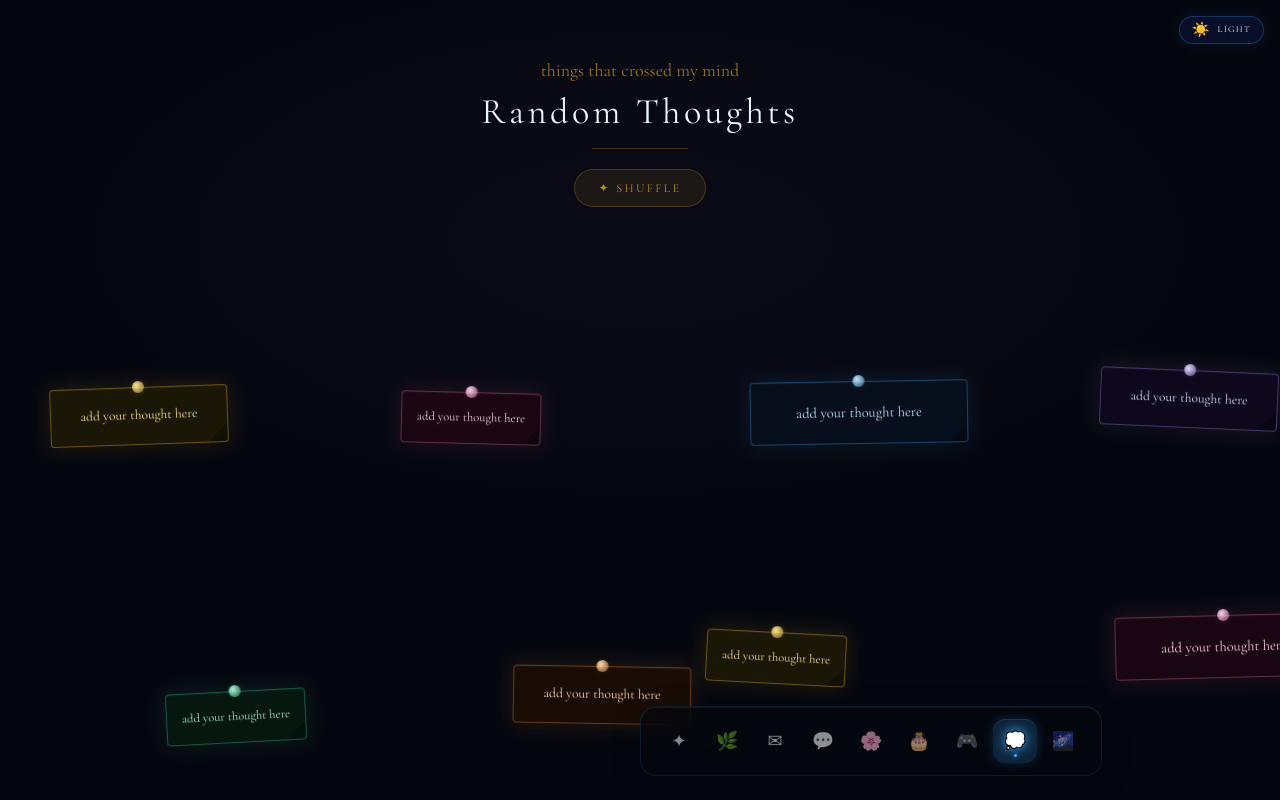
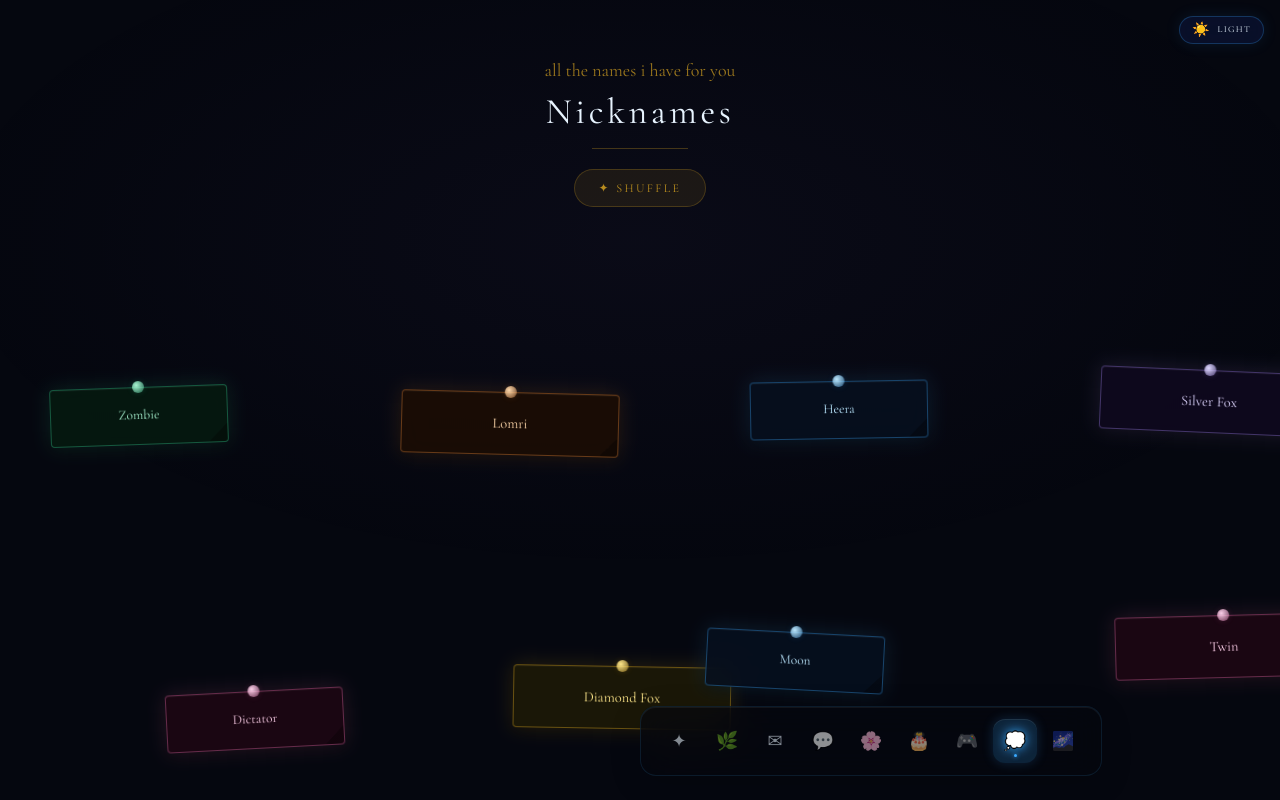
Before and after one commit to 0Vaibhav-Sinha0/twin, a Next.js app: page /thoughts in a window 1280 px wide. Shown: the top 800 px of the page. Built offline with nearby package versions, Linux system fonts and the light colour scheme.

Commit message:
content: rename thoughts → nicknames, fill in all 11 of Nandani's nicknames

```diff
--- a/components/shared/BottomDock.tsx
+++ b/components/shared/BottomDock.tsx
@@ -14,7 +14,7 @@
   { href: "/garden",        icon: "🌸",  label: "Garden"        },
   { href: "/cake",          icon: "🎂",  label: "Cake"          },
   { href: "/games",         icon: "🎮",  label: "Games"         },
-  { href: "/thoughts",      icon: "💭",  label: "Thoughts"      },
+  { href: "/thoughts",      icon: "💭",  label: "Nicknames"      },
   { href: "/constellation", icon: "🌌",  label: "Stars"         },
 ];
 
--- a/components/thoughts/ThoughtsBoard.tsx
+++ b/components/thoughts/ThoughtsBoard.tsx
@@ -63,7 +63,7 @@
             className="font-hand text-lg mb-2"
             style={{ color: "rgba(251,191,36,0.6)" }}
           >
-            things that crossed my mind
+            all the names i have for you
           </motion.p>
           <motion.h1
             initial={{ opacity: 0, y: 16 }}
@@ -72,7 +72,7 @@
             className="font-display text-4xl tracking-widest"
             style={{ color: "var(--text-primary)" }}
           >
-            Random Thoughts
+            Nicknames
           </motion.h1>
           <motion.div
             initial={{ scaleX: 0 }}
--- a/data/thoughts.ts
+++ b/data/thoughts.ts
@@ -12,13 +12,10 @@
   text: string;
   color: ThoughtColor;
   size: ThoughtSize;
-  // Seed for deterministic random positioning (0-1)
   seed: number;
-  // Slight rotation in degrees
   rotation: number;
 };
 
-// Color token map — night mode glowing sticky notes
 export const THOUGHT_COLORS: Record<
   ThoughtColor,
   { bg: string; border: string; text: string; glow: string }
@@ -61,73 +58,66 @@
   },
 };
 
-// ── ADD YOUR THOUGHTS HERE ──────────────────────────────────────────
-// text: the thought itself
-// color: yellow | pink | blue | green | violet | orange
-// size: small | medium | large
-// rotation: -4 to +4 (degrees of tilt, negative = left, positive = right)
-// seed: 0–1 (controls position on screen — change to reposition)
-// ───────────────────────────────────────────────────────────────────
 export const THOUGHTS: Thought[] = [
   {
     id: "th1",
-    text: "add your thought here",
-    color: "yellow",
+    text: "Zombie",
+    color: "green",
     size: "medium",
     seed: 0.08,
     rotation: -2,
   },
   {
     id: "th2",
-    text: "add your thought here",
-    color: "pink",
-    size: "small",
+    text: "Lomri",
+    color: "orange",
+    size: "large",
     seed: 0.22,
     rotation: 1.5,
   },
   {
     id: "th3",
-    text: "add your thought here",
+    text: "Heera",
     color: "blue",
-    size: "large",
+    size: "medium",
     seed: 0.35,
     rotation: -1,
   },
   {
     id: "th4",
-    text: "add your thought here",
+    text: "Silver Fox",
     color: "violet",
-    size: "medium",
+    size: "large",
     seed: 0.48,
     rotation: 2.5,
   },
   {
     id: "th5",
-    text: "add your thought here",
-    color: "green",
-    size: "small",
+    text: "Dictator",
+    color: "pink",
+    size: "medium",
     seed: 0.60,
     rotation: -3,
   },
   {
     id: "th6",
-    text: "add your thought here",
-    color: "orange",
-    size: "medium",
+    text: "Diamond Fox",
+    color: "yellow",
+    size: "large",
     seed: 0.72,
     rotation: 1,
   },
   {
     id: "th7",
-    text: "add your thought here",
-    color: "yellow",
-    size: "small",
+    text: "Moon",
+    color: "blue",
+    size: "medium",
     seed: 0.15,
     rotation: 3,
   },
   {
     id: "th8",
-    text: "add your thought here",
+    text: "Twin",
     color: "pink",
     size: "large",
     seed: 0.55,
@@ -135,34 +125,26 @@
   },
   {
     id: "th9",
-    text: "add your thought here",
-    color: "blue",
+    text: "Twinie",
+    color: "violet",
     size: "medium",
     seed: 0.82,
     rotation: 2,
   },
   {
     id: "th10",
-    text: "add your thought here",
-    color: "violet",
+    text: "Twinsie",
+    color: "yellow",
     size: "small",
     seed: 0.90,
     rotation: -2.5,
   },
   {
     id: "th11",
-    text: "add your thought here",
+    text: "Twinskie",
     color: "green",
     size: "medium",
     seed: 0.42,
     rotation: 1.5,
   },
-  {
-    id: "th12",
-    text: "add your thought here",
-    color: "orange",
-    size: "small",
-    seed: 0.28,
-    rotation: -0.5,
-  },
 ];
```
